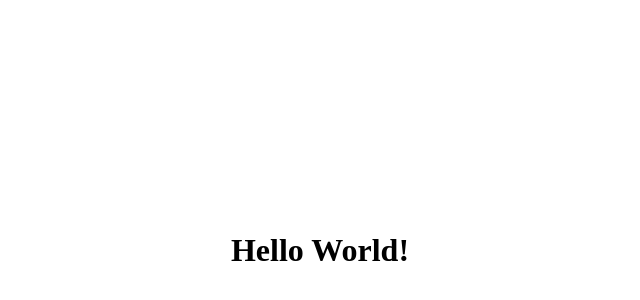
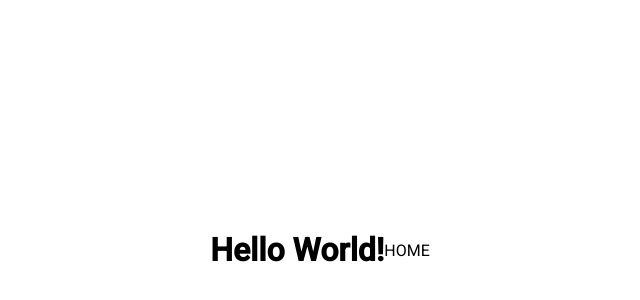
Before and after one commit to SzybkiSasza/gdg-react-workshop, a React (Create React App) app: page / in a window 1280 px wide. Shown: the part 150-450 px from the top of the page, without its empty margins (320-960 px from the left). Built offline with nearby package versions, Linux system fonts and the light colour scheme.

Commit message:
Added routing

```diff
--- a/public/index.html
+++ b/public/index.html
@@ -19,6 +19,10 @@
       work correctly both with client-side routing and a non-root public URL.
       Learn how to configure a non-root public URL by running `npm run build`.
     -->
+
+    <link rel="stylesheet" href="https://fonts.googleapis.com/css?family=Roboto:300,400,500">
+    <link rel="stylesheet" href="https://fonts.googleapis.com/icon?family=Material+Icons">
+
     <title>GDG React Workshop</title>
   </head>
   <body>
--- a/src/index.css
+++ b/src/index.css
@@ -1,4 +1,10 @@
-html, body, #root {
+* {
+  font-family: "roboto", sans-serif;
+}
+
+html,
+body,
+#root {
   width: 100%;
   height: 100%;
   margin: 0;
--- a/src/index.tsx
+++ b/src/index.tsx
@@ -1,13 +1,22 @@
 import * as React from 'react';
 import * as ReactDOM from 'react-dom';
-import App from './components/App';
+import { hashHistory, IndexRoute, Route, Router } from 'react-router';
+
+import App from './layouts/App';
+import Browser from './layouts/Browser/Browser';
+import Home from './layouts/Home/Home';
 
 import './index.css';
 
 import registerServiceWorker from './registerServiceWorker';
 
 ReactDOM.render(
-  <App />,
+  <Router history={hashHistory}>
+    <Route path='/' component={App}>
+      <IndexRoute component={Home} />
+      <Route path='browser' component={Browser} />
+    </Route>
+  </Router>,
   document.getElementById('root') as HTMLElement
 );
 
--- a/src/components/App.tsx
+++ b/src/layouts/App.tsx
@@ -6,6 +6,7 @@ class App extends React.Component {
     return (
       <header className='App'>
         <h1>Hello World!</h1>
+        <div>{this.props.children}</div>
       </header>
     );
   }
--- /dev/null
+++ b/src/layouts/Browser/Browser.css
@@ -0,0 +1 @@
+.Browser {}
--- /dev/null
+++ b/src/layouts/Browser/Browser.tsx
@@ -0,0 +1,7 @@
+import * as React from 'react';
+
+export default class Browser extends React.Component {
+  public render(): JSX.Element {
+    return <div>BROWSER</div>;
+  }
+}
--- /dev/null
+++ b/src/layouts/Home/Home.css
@@ -0,0 +1 @@
+.Browser {}
--- /dev/null
+++ b/src/layouts/Home/Home.tsx
@@ -0,0 +1,7 @@
+import * as React from 'react';
+
+export default class Home extends React.Component {
+  public render(): JSX.Element {
+    return <div>HOME</div>;
+  }
+}
```
Also changed, not shown: package.json (+8 -2 lines), src/components/header/Header.css (added), src/components/header/Header.tsx (added), src/layouts/App.css (renamed from src/components/App.css), 2 other files (tests, documents, lock files or other folders).
